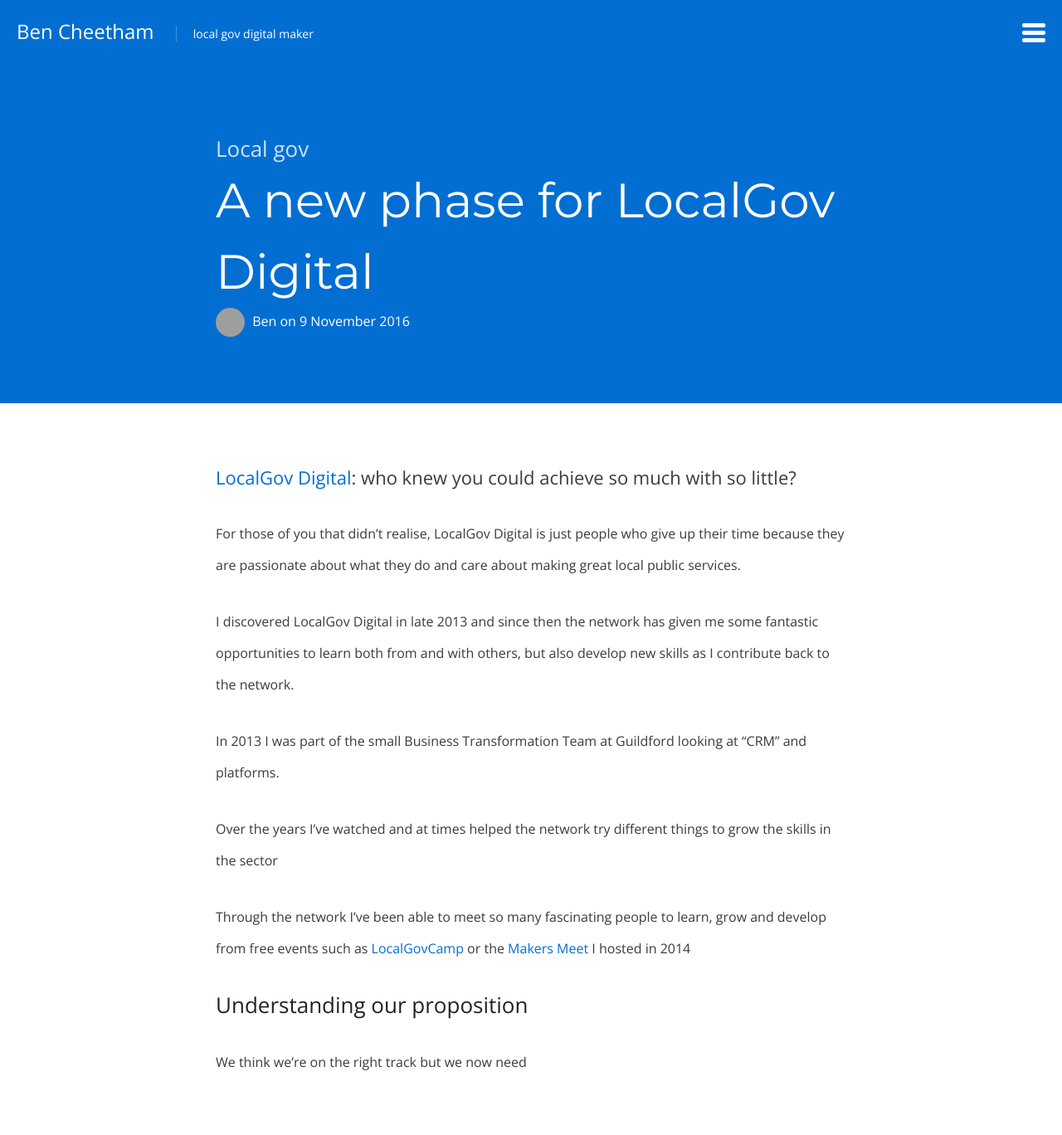
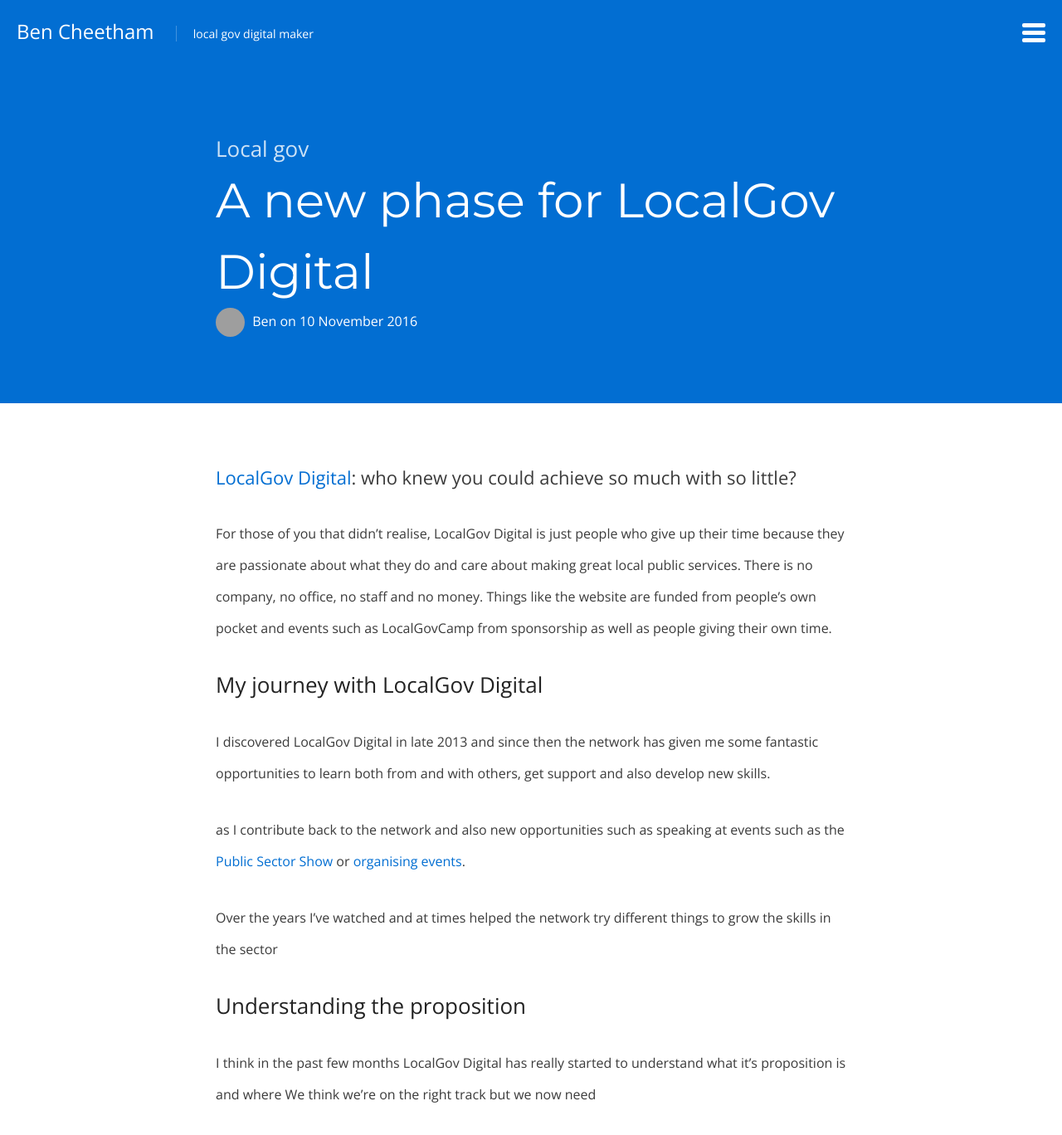
Before and after one commit to BforBen/bforben.github.io, a Jekyll site: the page built from _posts/2016-11-10-a-new-phase-for-localgov-digital.md, in a window 1280 px wide and 1400 px high. Shown: the top 1368 px of the window at 83% size. Built offline with Jekyll 4.4.1, drawn with Linux system fonts in a browser that asks for light colours; nearby versions of some CDN libraries; comment, search, counter and statistics services are not loaded; grey boxes are pictures that could not be loaded.

Commit message:
Update 2016-11-10-a-new-phase-for-localgov-digital.md

```diff
--- a/_posts/2016-11-10-a-new-phase-for-localgov-digital.md
+++ b/_posts/2016-11-10-a-new-phase-for-localgov-digital.md
@@ -2,30 +2,24 @@
 layout: post
 title: A new phase for LocalGov Digital
 author: Ben
-date: 2016-11-09 10:45:00 +01:00
-modified: 2016-11-09 11:03:00 +01:00
+date: 2016-11-10 10:45:00 +01:00
+modified: 2016-11-10 11:03:00 +01:00
 category: local gov
 ---
 
 [LocalGov Digital](http://localgovdigital.info): who knew you could achieve so much with so little?
 
-For those of you that didn't realise, LocalGov Digital is just people who give up their time because they are passionate about what they do and care about making great local public services.
+For those of you that didn't realise, LocalGov Digital is just people who give up their time because they are passionate about what they do and care about making great local public services. There is no company, no office, no staff and no money. Things like the website are funded from people's own pocket and events such as LocalGovCamp from sponsorship as well as people giving their own time.
 
-I discovered LocalGov Digital in late 2013 and since then the network has given me some fantastic opportunities to learn both from and with others, but also develop new skills as I contribute back to the network.
+## My journey with LocalGov Digital
 
-In 2013 I was part of the small Business Transformation Team at Guildford looking at "CRM" and platforms.
+I discovered LocalGov Digital in late 2013 and since then the network has given me some fantastic opportunities to learn both from and with others, get support and also develop new skills.
 
-
-
-
+as I contribute back to the network and also new opportunities such as speaking at events such as the [Public Sector Show](http://www.psshow.co.uk) or [organising events](http://localgovdigital.info/news/localgov-digital-makers-meet-up/).
 
 Over the years I've watched and at times helped the network try different things to grow the skills in the sector
 
+## Understanding the proposition
 
-
-
-Through the network I've been able to meet so many fascinating people to learn, grow and develop from free events such as [LocalGovCamp](http://localgovdigital.info/localgovcamp) or the [Makers Meet](http://localgovdigital.info/news/localgov-digital-makers-meet-up/) I hosted in 2014
-
-## Understanding our proposition
-
+I think in the past few months LocalGov Digital has really started to understand what it's proposition is and where
 We think we're on the right track but we now need
```
